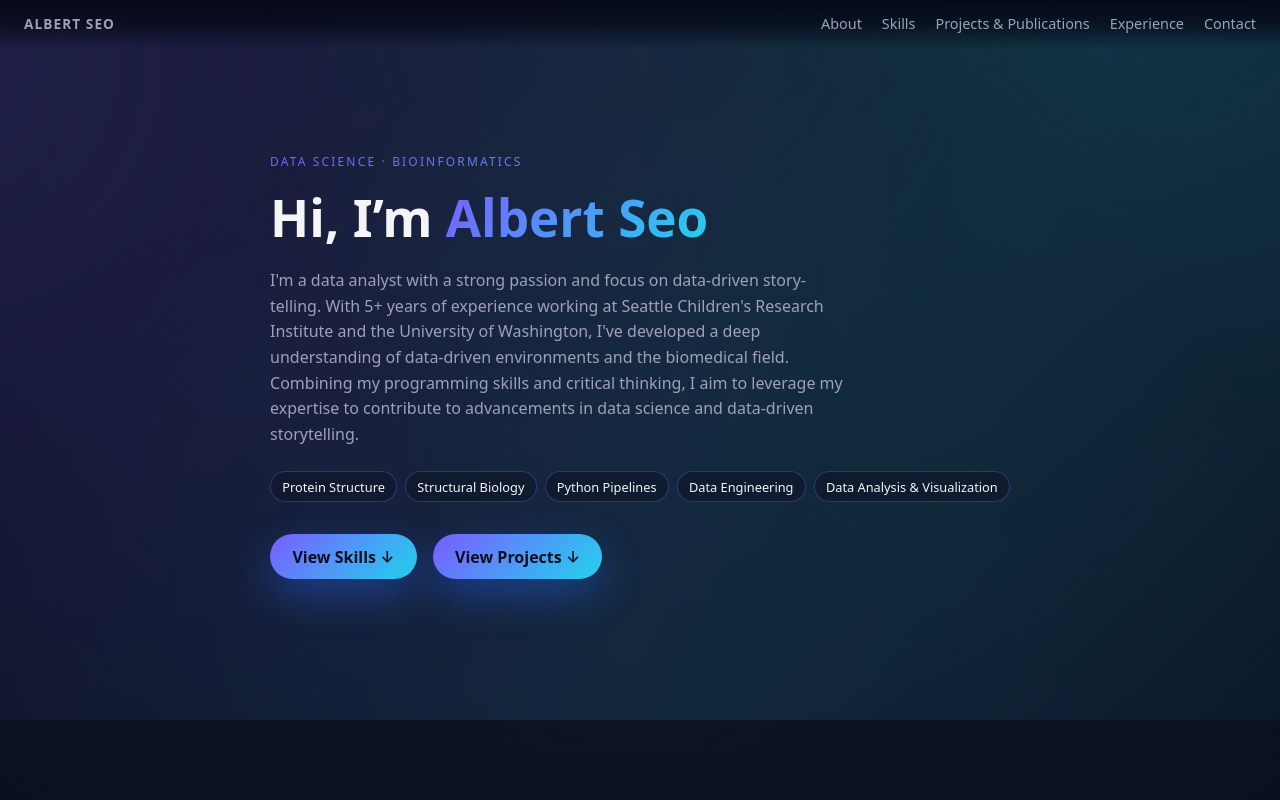
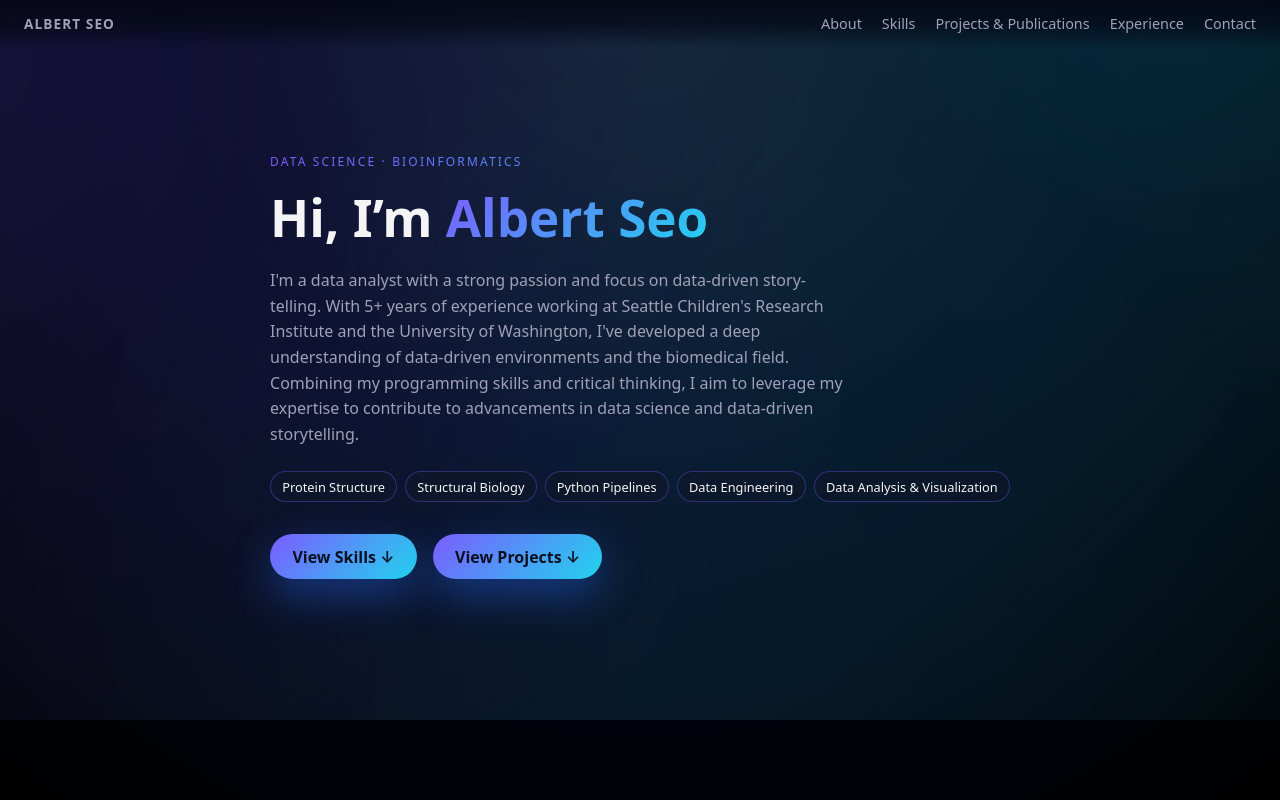
Before and after one commit to albertjseo/personal-portfolio, a React (Create React App) app: page / in a window 1280 px wide. Shown: the top 800 px of the page. Built offline with nearby package versions, Linux system fonts and the light colour scheme.

Commit message:
Updating background

```diff
--- a/src/styles/global.css
+++ b/src/styles/global.css
@@ -21,7 +21,8 @@
 body {
   margin: 0;
   font-family: system-ui, -apple-system, BlinkMacSystemFont, "SF Pro Text", sans-serif;
-  background: radial-gradient(circle at top, #111827 0, #020617 45%, #000 100%);
+  background: radial-gradient(circle at top, #111827 0, #020617 45%, #000 100%) fixed;
+  background-color: #000;
   color: var(--text-main);
   scroll-behavior: smooth;
 }.nav-toggle {
```
